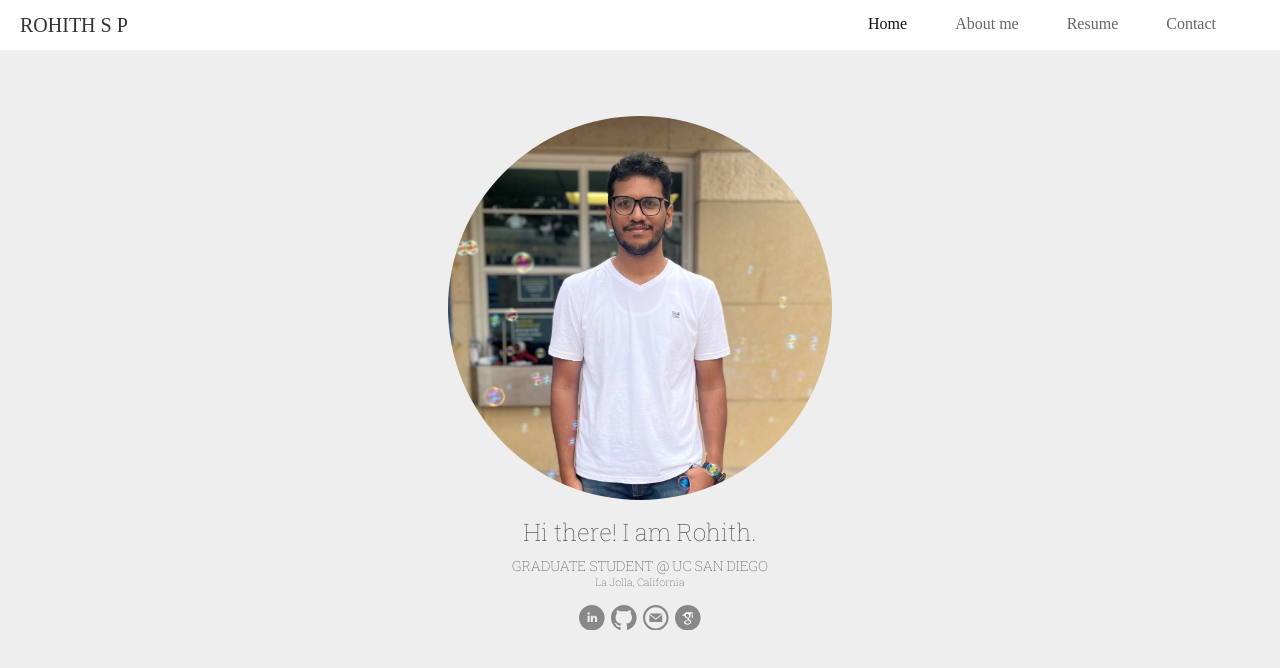
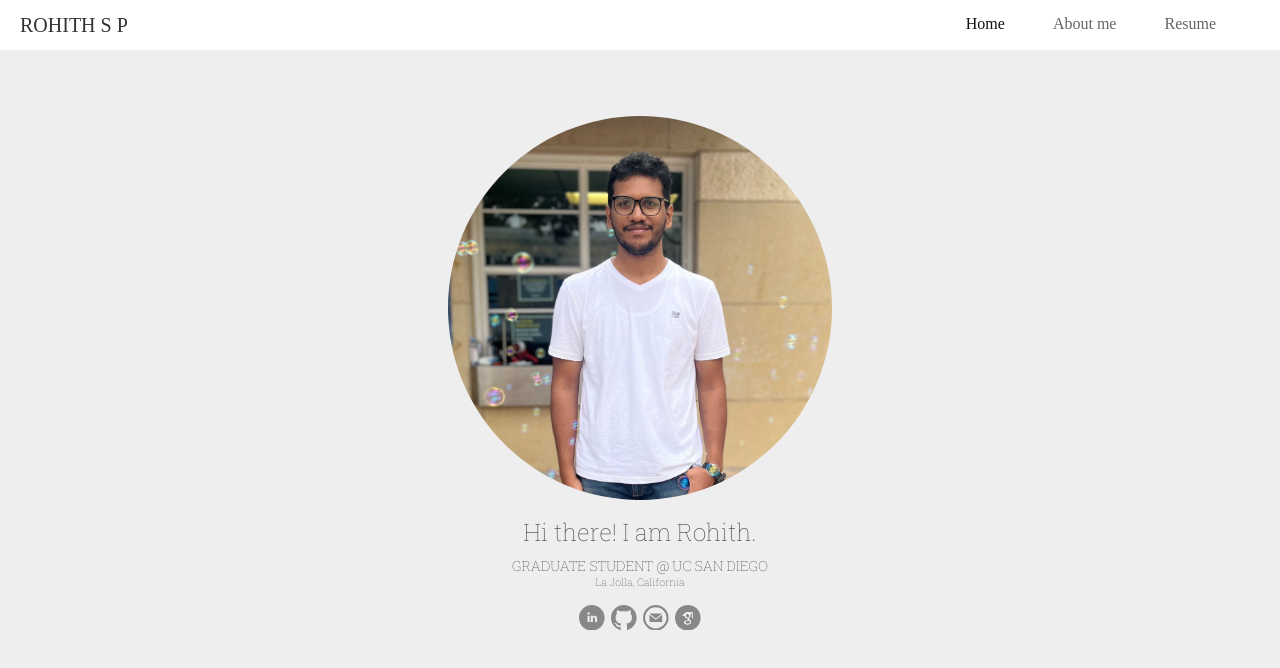
Before and after one commit to rohithaug/rohithaug.github.io, a React (Create React App) app: page /resume in a window 1280 px wide. Shown: the top 668 px of the page. Built offline with nearby package versions, Linux system fonts and the light colour scheme.

Commit message:
remove contact page

```diff
--- a/src/App.js
+++ b/src/App.js
@@ -9,7 +9,7 @@ import Navbar from "./containers/navbar";
 import Home from "./pages/home";
 import About from "./pages/about";
 import Resume from "./pages/resume";
-import Contact from "./pages/contact";
+// import Contact from "./pages/contact";
 import PageNotFound from "./pages/pageNotFound";
 
 const App = () => {
@@ -20,7 +20,7 @@ const App = () => {
         <Route exact path="/" component={Home} />
         <Route exact path="/about" component={About} />
         <Route exact path="/resume" component={Resume} />
-        <Route exact path="/contact" component={Contact} />
+        {/* <Route exact path="/contact" component={Contact} /> */}
         <Route component={PageNotFound} />
       </Switch>
     </HashRouter>
--- a/src/containers/navbar.jsx
+++ b/src/containers/navbar.jsx
@@ -58,7 +58,7 @@ const Navbar = () => {
               </NavLink>
             </li>
 
-            <li className="nav-item">
+            {/* <li className="nav-item">
               <NavLink
                 exact
                 to="/contact"
@@ -67,7 +67,7 @@ const Navbar = () => {
               >
                 Contact
               </NavLink>
-            </li>
+            </li> */}
           </ul>
 
           <div className="nav-icon" onClick={handleClick}>
```
